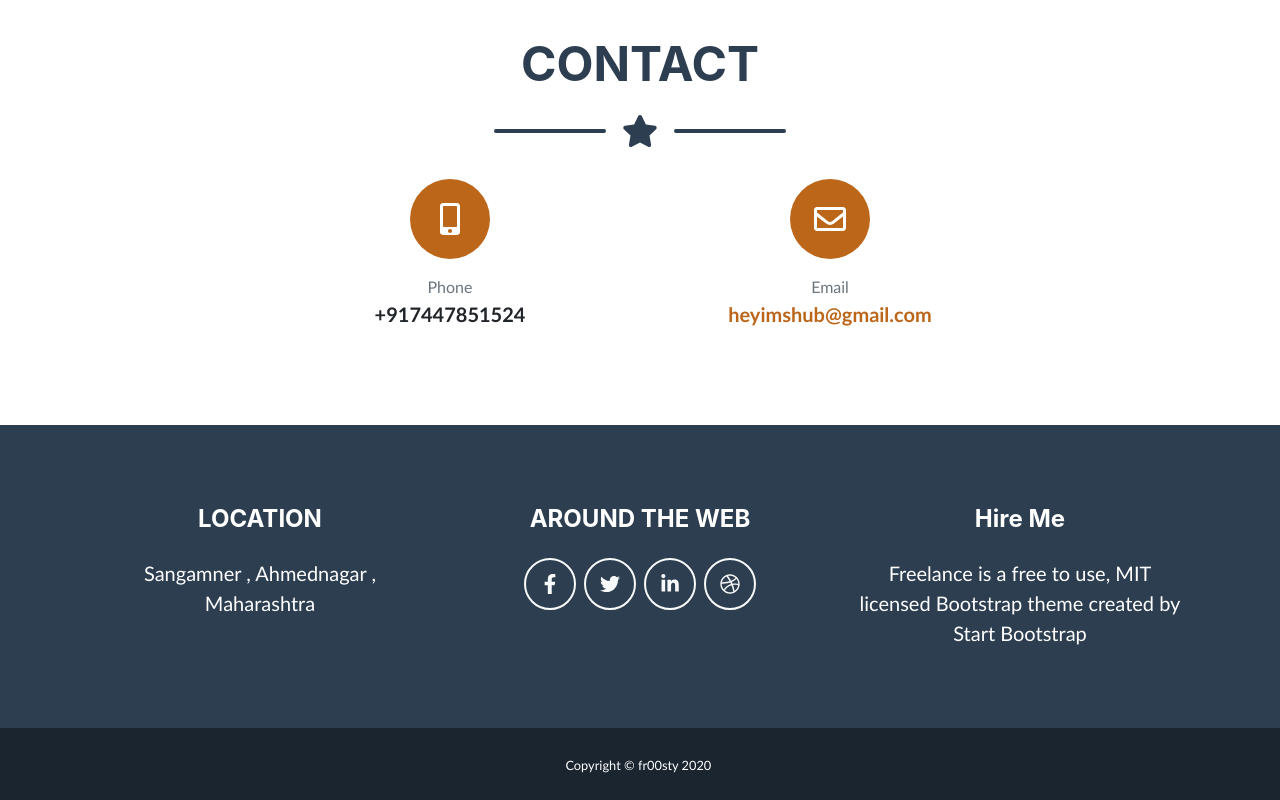
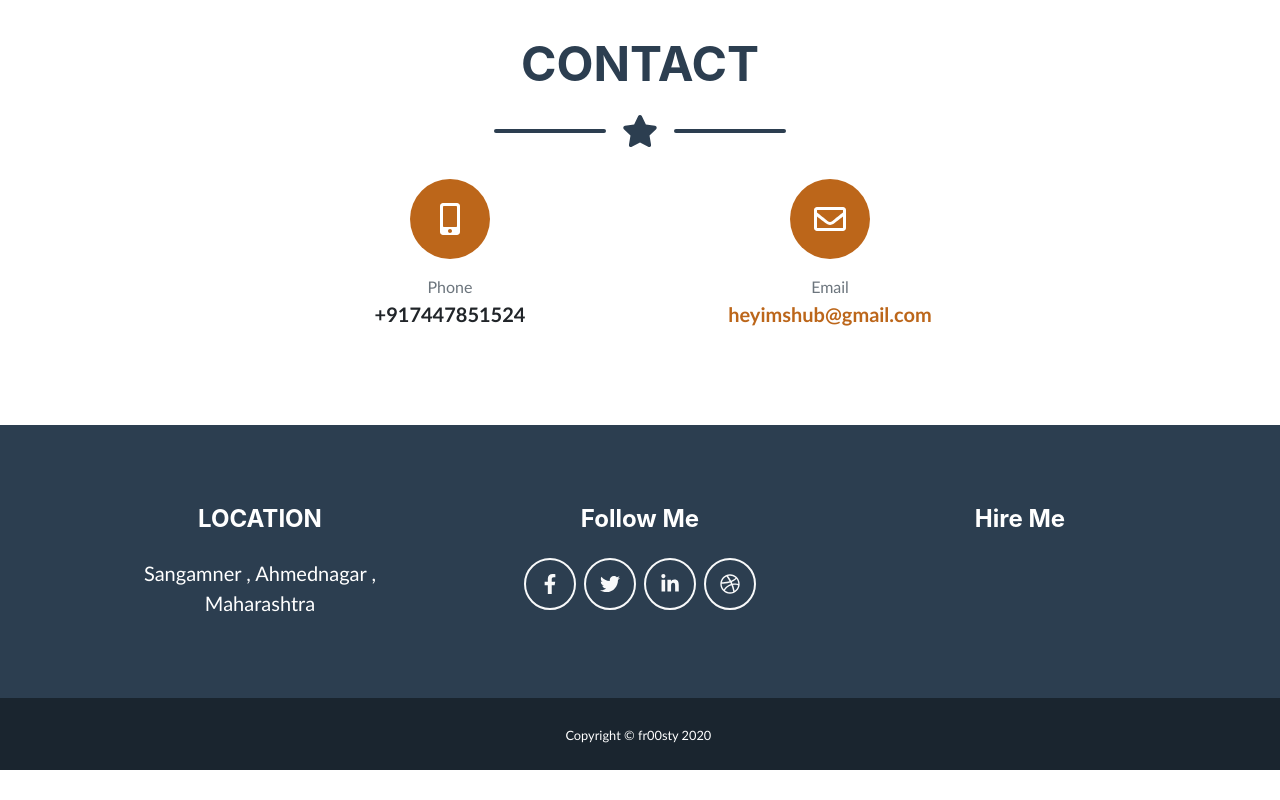
Before and after one commit to ShubShinde/shubshinde.github.io, a plain HTML site: page index.html in a window 1280 px wide. Shown: the part 2301-3101 px from the top of the page. After the commit the page ends 3071 px from the top, so only its background shows below. Drawn offline with nearby package versions, Linux system fonts and the light colour scheme; a web font is replaced by a local one.

Commit message:
Update index.html

```diff
--- a/index.html
+++ b/index.html
@@ -331,12 +331,12 @@
                     </div>
                     <!-- Footer Social Icons-->
                     <div class="col-lg-4 mb-5 mb-lg-0">
-                        <h4 class="mb-4">AROUND THE WEB</h4><a class="btn btn-outline-light btn-social mx-1" href="https://www.facebook.com/StartBootstrap"><i class="fab fa-fw fa-facebook-f"></i></a><a class="btn btn-outline-light btn-social mx-1" href="https://www.twitter.com/sbootstrap"><i class="fab fa-fw fa-twitter"></i></a><a class="btn btn-outline-light btn-social mx-1" href="https://www.linkedin.com/in/startbootstrap"><i class="fab fa-fw fa-linkedin-in"></i></a><a class="btn btn-outline-light btn-social mx-1" href="https://www.dribble.com/startbootstrap"><i class="fab fa-fw fa-dribbble"></i></a>
+                        <h4 class="mb-4">Follow Me</h4><a class="btn btn-outline-light btn-social mx-1" href="https://www.facebook.com/StartBootstrap"><i class="fab fa-fw fa-facebook-f"></i></a><a class="btn btn-outline-light btn-social mx-1" href="https://www.twitter.com/sbootstrap"><i class="fab fa-fw fa-twitter"></i></a><a class="btn btn-outline-light btn-social mx-1" href="https://www.linkedin.com/in/startbootstrap"><i class="fab fa-fw fa-linkedin-in"></i></a><a class="btn btn-outline-light btn-social mx-1" href="https://www.dribble.com/startbootstrap"><i class="fab fa-fw fa-dribbble"></i></a>
                     </div>
                     <!-- Footer About Text-->
                     <div class="col-lg-4">
                         <h4 class="mb-4">Hire Me</h4>
-                        <p class="pre-wrap lead mb-0">Freelance is a free to use, MIT licensed Bootstrap theme created by Start Bootstrap</p>
+                        <p class="pre-wrap lead mb-0"></p>
                     </div>
                 </div>
             </div>
```
